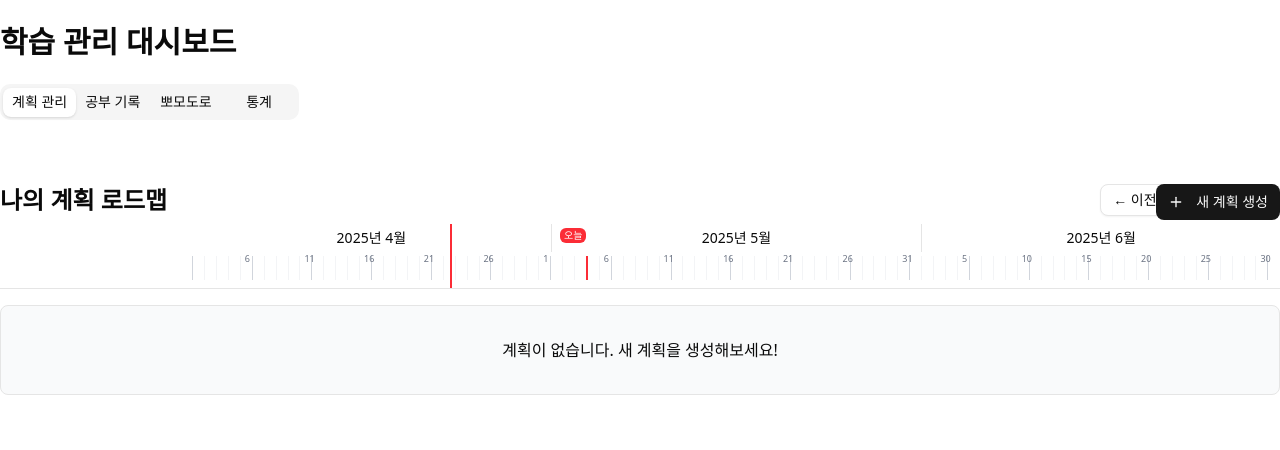
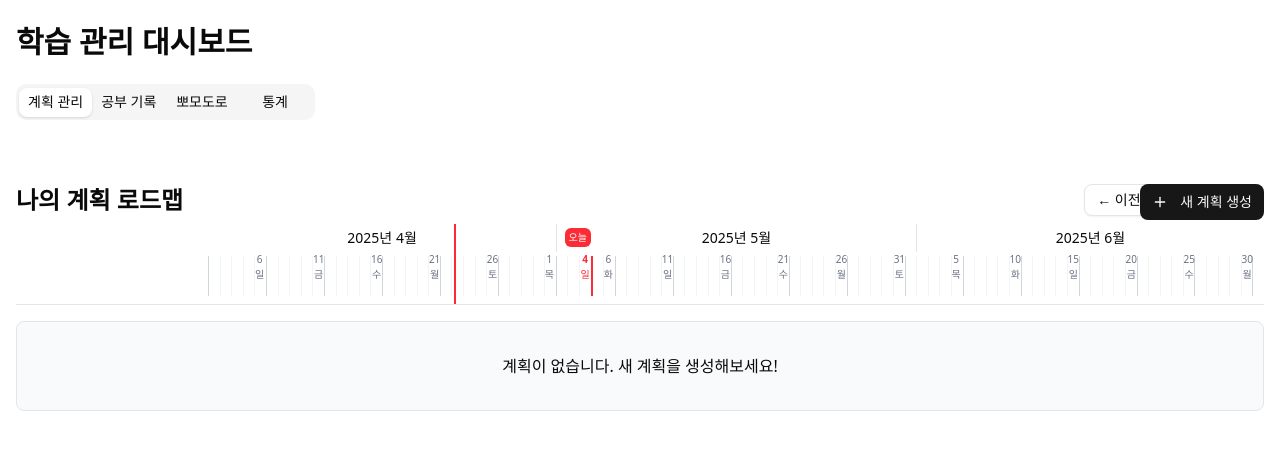
Before and after one commit to wukdddang/learn-flow, a Next.js app: page /dashboard in a window 1280 px wide. Shown: the top 450 px of the page. Built offline with nearby package versions, Linux system fonts and the light colour scheme.

Commit message:
Feat: JIRA 형태로 UI 변경중

```diff
--- a/app/(routes)/(dashboard)/dashboard/page.tsx
+++ b/app/(routes)/(dashboard)/dashboard/page.tsx
@@ -11,7 +11,7 @@ export default function DashboardPage() {
   const [activeTab, setActiveTab] = useState("plans");
 
   return (
-    <div className="container py-6">
+    <div className="container py-6 max-w-7xl mx-auto px-4">
       <h1 className="text-3xl font-bold mb-6">학습 관리 대시보드</h1>
 
       <Tabs defaultValue="plans" value={activeTab} onValueChange={setActiveTab}>
--- a/app/components/plan/PlanList.tsx
+++ b/app/components/plan/PlanList.tsx
@@ -162,6 +162,21 @@ function TimelineHeader({
     }
   }, [startDate, endDate, days]);
 
+  // 요일 한글 변환 함수
+  const getDayOfWeekKorean = (date: Date) => {
+    const dayOfWeek = format(date, "E");
+    const dayOfWeekMap: { [key: string]: string } = {
+      Mon: "월",
+      Tue: "화",
+      Wed: "수",
+      Thu: "목",
+      Fri: "금",
+      Sat: "토",
+      Sun: "일",
+    };
+    return dayOfWeekMap[dayOfWeek] || dayOfWeek;
+  };
+
   return (
     <div className="mb-4">
       <div className="flex justify-between items-center mb-2">
@@ -195,31 +210,44 @@ function TimelineHeader({
               ))}
             </div>
 
-            {/* 일별 눈금 (5일 간격) */}
-            <div className="flex relative h-6 mt-1">
-              {days.map((day, idx) => (
+            {/* 개선된 일별 눈금 */}
+            <div className="flex relative h-10 mt-1">
+              {days.map((day, idx) => {
+                const isCurrentDay = isToday(day);
+                return (
                   <div
                     key={idx}
                     className={`border-l flex-1 relative ${
-                    isToday(day)
+                      isCurrentDay
                         ? "border-red-500 border-l-2"
                         : idx % 5 === 0
                         ? "border-gray-300"
                         : "border-gray-100"
                     }`}
                   >
-                  {idx % 5 === 0 && (
-                    <span className="absolute -top-1 -left-2 text-[9px] text-gray-500">
-                      {format(day, "d")}
+                    {/* 5일 간격 또는 오늘 날짜는 항상 날짜와 요일 표시 */}
+                    {(idx % 5 === 0 || isCurrentDay) && (
+                      <div
+                        className={`absolute -top-1 -left-3 text-[10px] flex flex-col items-center ${
+                          isCurrentDay
+                            ? "text-red-500 font-bold"
+                            : "text-gray-500"
+                        }`}
+                      >
+                        <span>{format(day, "d")}</span>
+                        <span className="font-medium">
+                          {getDayOfWeekKorean(day)}
                         </span>
+                      </div>
                     )}
-                  {isToday(day) && (
-                    <div className="absolute -top-7 -left-7 bg-red-500 text-white rounded-sm px-1 text-[10px]">
+                    {isCurrentDay && (
+                      <div className="absolute -top-7 -left-7 bg-red-500 text-white rounded-sm px-1 py-0.5 text-[10px]">
                         오늘
                       </div>
                     )}
                   </div>
-              ))}
+                );
+              })}
             </div>
           </div>
         </div>
@@ -275,8 +303,12 @@ function TimelinePlanItem({
   const widthPercentage = (planDuration / totalDays) * 100;
 
   return (
-    <div className={`mb-2 ${level > 0 ? "ml-6" : ""}`}>
-      <div className="flex items-center group">
+    <div
+      className={`mb-2 ${level > 0 ? "ml-6" : ""} ${
+        level === 0 ? "border-t border-b border-gray-200 py-2" : ""
+      }`}
+    >
+      <div className="flex items-center group hover:bg-gray-50 rounded-md py-1">
         {/* 계획 제목 영역 */}
         <div className="w-48 flex-shrink-0 flex items-center pr-2">
           <div className="flex items-center">
--- a/app/page.tsx
+++ b/app/page.tsx
@@ -4,9 +4,9 @@ import { Button } from "@/components/ui/button";
 
 export default function Home() {
   return (
-    <div className="flex flex-col min-h-screen">
-      <header className="bg-white py-4 border-b">
-        <div className="container flex justify-between items-center">
+    <div className="flex flex-col min-h-screen items-center">
+      <header className="bg-white py-4 border-b w-full">
+        <div className="container flex justify-between items-center max-w-7xl mx-auto px-4">
           <h1 className="text-2xl font-bold">LearnFlow</h1>
           <Link href="/dashboard">
             <Button>대시보드 바로가기</Button>
@@ -14,9 +14,9 @@ export default function Home() {
         </div>
       </header>
 
-      <main className="flex-grow">
-        <section className="py-20 bg-gradient-to-b from-white to-gray-50">
-          <div className="container text-center">
+      <main className="flex-grow w-full">
+        <section className="py-20 bg-gradient-to-b from-white to-gray-50 w-full">
+          <div className="container text-center max-w-7xl mx-auto px-4">
             <h2 className="text-4xl font-bold mb-4">
               학습 계획 관리의 모든 것
             </h2>
@@ -32,8 +32,8 @@ export default function Home() {
           </div>
         </section>
 
-        <section className="py-16 bg-white">
-          <div className="container">
+        <section className="py-16 bg-white w-full">
+          <div className="container max-w-7xl mx-auto px-4">
             <h3 className="text-2xl font-bold text-center mb-12">주요 기능</h3>
 
             <div className="grid md:grid-cols-2 lg:grid-cols-4 gap-8">
@@ -74,8 +74,8 @@ export default function Home() {
         </section>
       </main>
 
-      <footer className="bg-gray-900 text-white py-6">
-        <div className="container text-center">
+      <footer className="bg-gray-900 text-white py-6 w-full">
+        <div className="container text-center max-w-7xl mx-auto px-4">
           <p>© {new Date().getFullYear()} LearnFlow. 모든 권리 보유.</p>
         </div>
       </footer>
```
Lines whose indentation alone changed are shown as unchanged.
